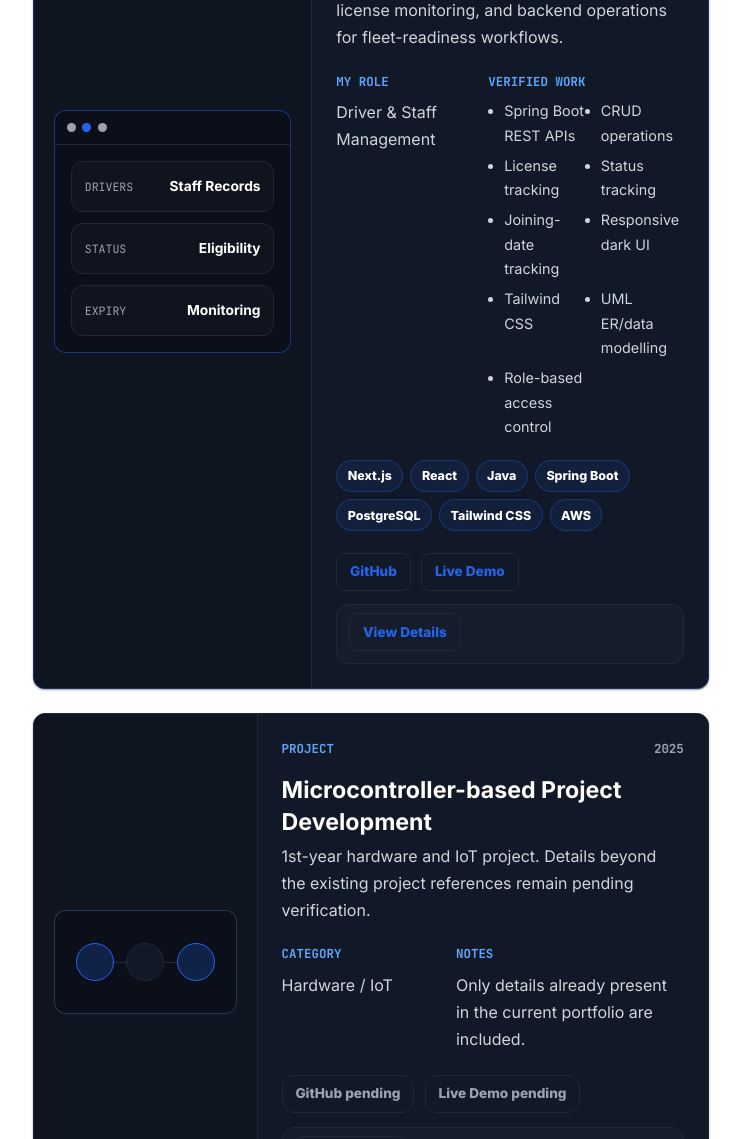
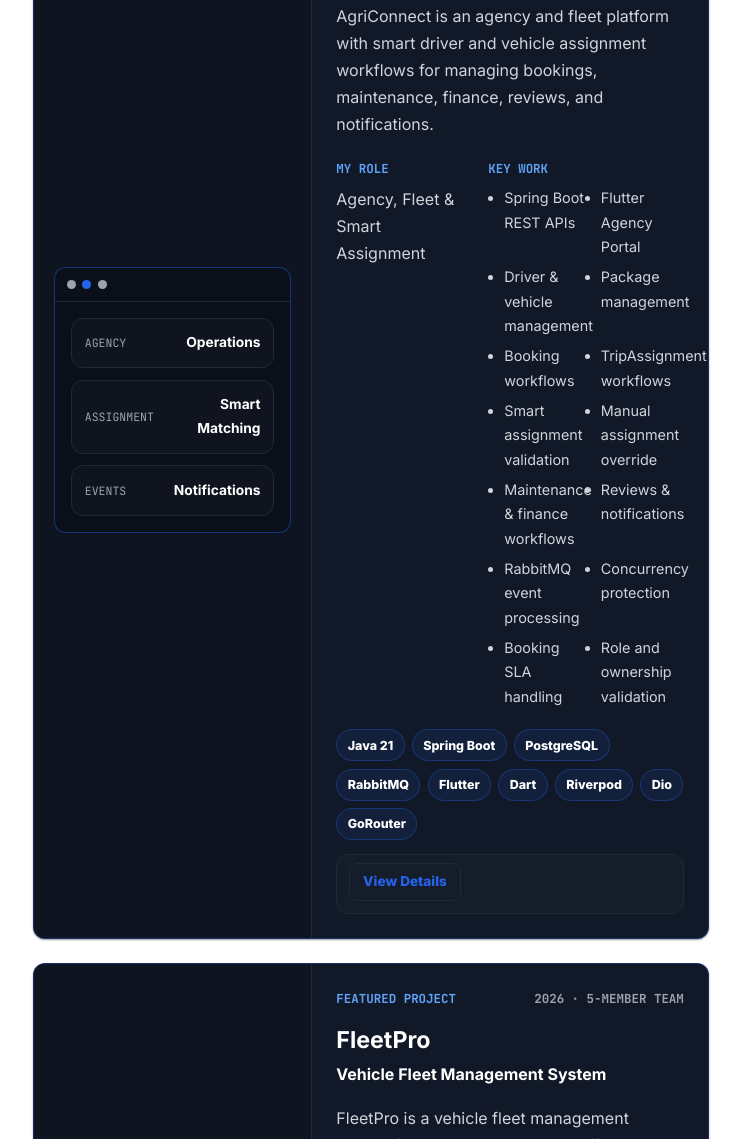
Before and after one commit to kavishanthn16-svg/portfolio, a website: page public/index.html in a window 1280 px wide. Shown: the part 2435-3574 px from the top of the page, without its empty margins (491-1232 px from the left). Drawn offline with Linux system fonts and the light colour scheme.

Commit message:
Project is updated

```diff
--- a/public/index.html
+++ b/public/index.html
@@ -166,6 +166,12 @@
               <li>Tailwind CSS</li>
               <li>HTML</li>
               <li>CSS</li>
+              <li>Flutter</li>
+              <li>Dart</li>
+              <li>Riverpod</li>
+              <li>Dio</li>
+              <li>GoRouter</li>
+              <li>Responsive UI Development</li>
             </ul>
           </article>
           <article class="skill-card">
@@ -173,6 +179,10 @@
             <ul class="pill-list">
               <li>Spring Boot</li>
               <li>.NET</li>
+              <li>REST API Development</li>
+              <li>RabbitMQ</li>
+              <li>Event-Driven Architecture</li>
+              <li>Role-Based Access Control</li>
             </ul>
           </article>
           <article class="skill-card">
@@ -214,6 +224,95 @@
         </div>
         <div class="section-body">
           <div class="project-list">
+            <article class="project-card project-featured">
+              <figure class="project-image fleetpro-image" aria-label="AgriConnect project preview">
+                <div class="fleet-window">
+                  <div class="fleet-window-bar">
+                    <span></span>
+                    <span></span>
+                    <span></span>
+                  </div>
+                  <div class="fleet-dashboard">
+                    <div>
+                      <span class="fleet-label">Agency</span>
+                      <strong>Operations</strong>
+                    </div>
+                    <div>
+                      <span class="fleet-label">Assignment</span>
+                      <strong>Smart Matching</strong>
+                    </div>
+                    <div>
+                      <span class="fleet-label">Events</span>
+                      <strong>Notifications</strong>
+                    </div>
+                  </div>
+                </div>
+              </figure>
+
+              <div class="project-content">
+                <div class="project-meta">
+                  <span>Featured Project</span>
+                  <span>2026 · Member 2</span>
+                </div>
+                <h3>AgriConnect</h3>
+                <p class="project-subtitle">Agency, Fleet &amp; Smart Assignment Platform</p>
+                <p>
+                  AgriConnect is an agency and fleet platform with smart driver
+                  and vehicle assignment workflows for managing bookings,
+                  maintenance, finance, reviews, and notifications.
+                </p>
+
+                <div class="project-detail-grid">
+                  <div>
+                    <h4>My role</h4>
+                    <p>Agency, Fleet &amp; Smart Assignment</p>
+                  </div>
+                  <div>
+                    <h4>Key work</h4>
+                    <ul class="project-points">
+                      <li>Spring Boot REST APIs</li>
+                      <li>Flutter Agency Portal</li>
+                      <li>Driver &amp; vehicle management</li>
+                      <li>Package management</li>
+                      <li>Booking workflows</li>
+                      <li>TripAssignment workflows</li>
+                      <li>Smart assignment validation</li>
+                      <li>Manual assignment override</li>
+                      <li>Maintenance &amp; finance workflows</li>
+                      <li>Reviews &amp; notifications</li>
+                      <li>RabbitMQ event processing</li>
+                      <li>Concurrency protection</li>
+                      <li>Booking SLA handling</li>
+                      <li>Role and ownership validation</li>
+                    </ul>
+                  </div>
+                </div>
+
+                <div class="project-tech" aria-label="AgriConnect technologies">
+                  <span>Java 21</span>
+                  <span>Spring Boot</span>
+                  <span>PostgreSQL</span>
+                  <span>RabbitMQ</span>
+                  <span>Flutter</span>
+                  <span>Dart</span>
+                  <span>Riverpod</span>
+                  <span>Dio</span>
+                  <span>GoRouter</span>
+                </div>
+
+                <details class="project-details">
+                  <summary>View Details</summary>
+                  <div class="project-detail-body">
+                    <p>
+                      Implemented backend-authoritative TripAssignment and
+                      booking workflows with KYC, availability, licence,
+                      active-trip, capacity, and refrigeration validation.
+                    </p>
+                  </div>
+                </details>
+              </div>
+            </article>
+
             <article class="project-card project-featured">
               <figure class="project-image fleetpro-image" aria-label="FleetPro project preview">
                 <div class="fleet-window">
```
